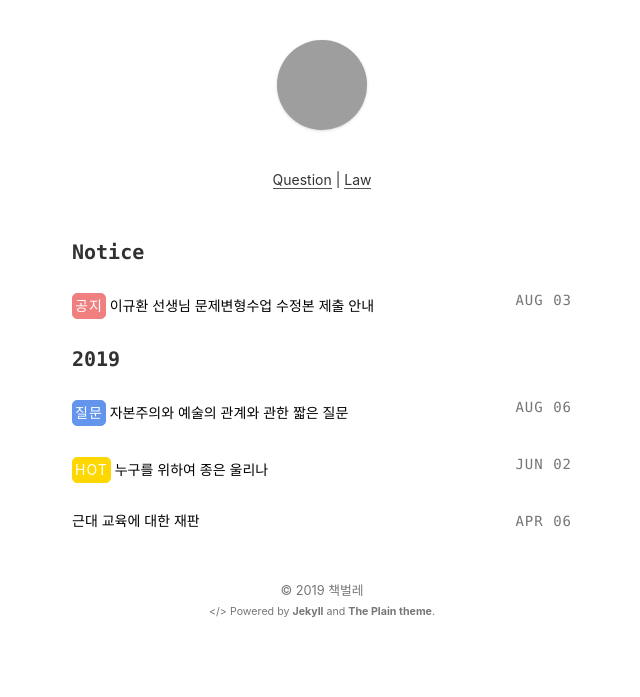
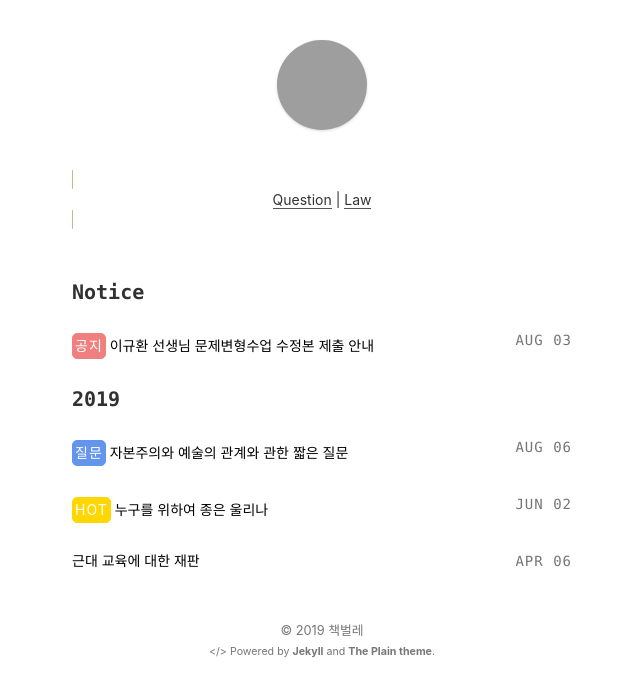
Before and after one commit to stevenoh0908/stevenoh0908.github.io, a Jekyll site: the page built from index.html, in a window 1280 px wide. Shown: the top 697 px of the page, without its empty margins (318-958 px from the left). Built offline with Jekyll 4.4.1, drawn with Linux system fonts in a browser that asks for light colours; grey boxes are pictures that could not be loaded.

Commit message:
Update index.html

```diff
--- a/index.html
+++ b/index.html
@@ -2,7 +2,7 @@
 layout: default
 ---
 <section>
-	<center><a href="/question">Question</a> | <a href="law">Law</a></center>
+	<span style="border: 1px solid Tan; background-color: none; border-radius: 5px; margin: 3px auto;"><center><a href="/question">Question</a> | <a href="law">Law</a></center></span>
 </section>
 <section>
 	{% for post in site.posts %}
```
